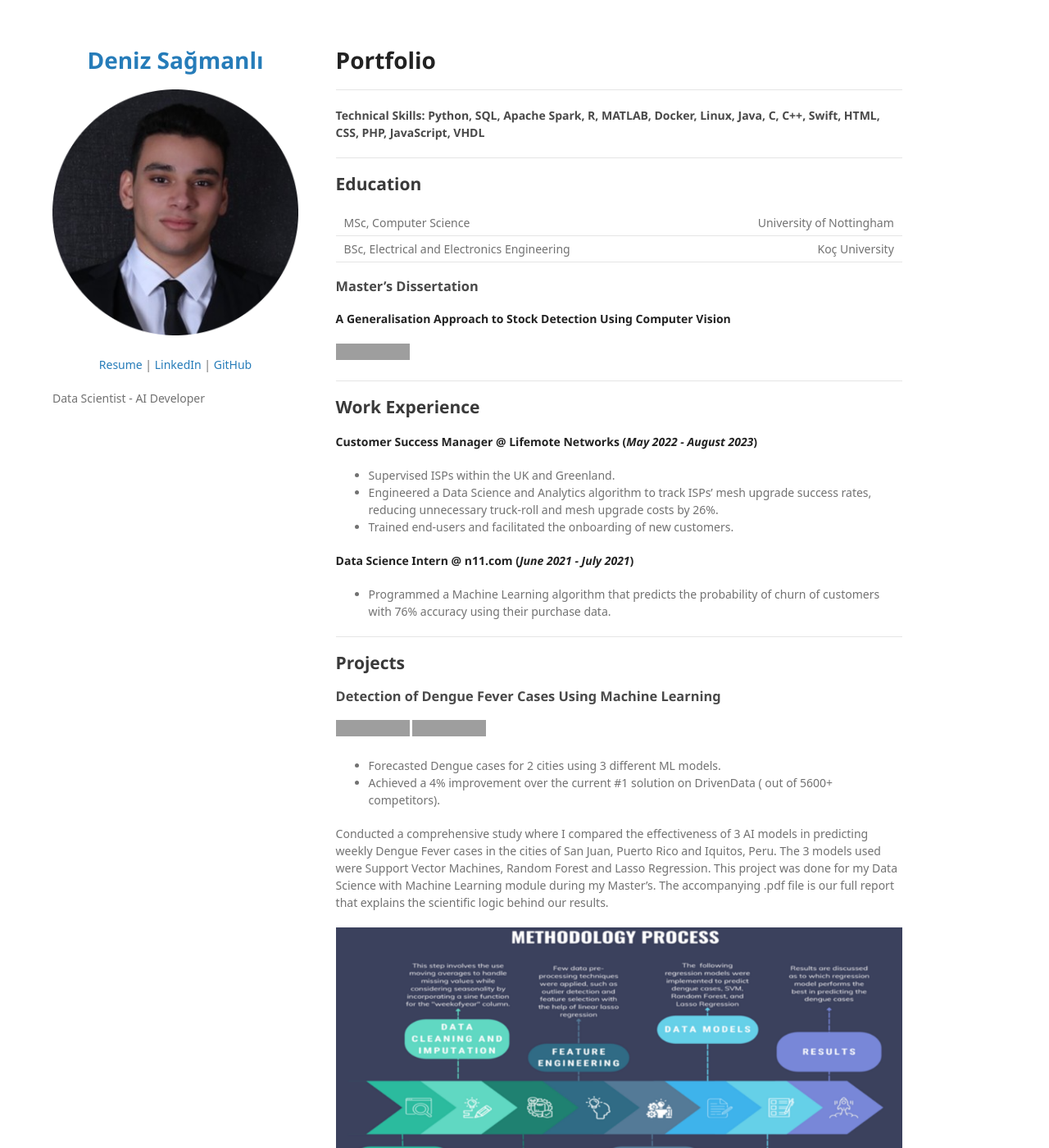
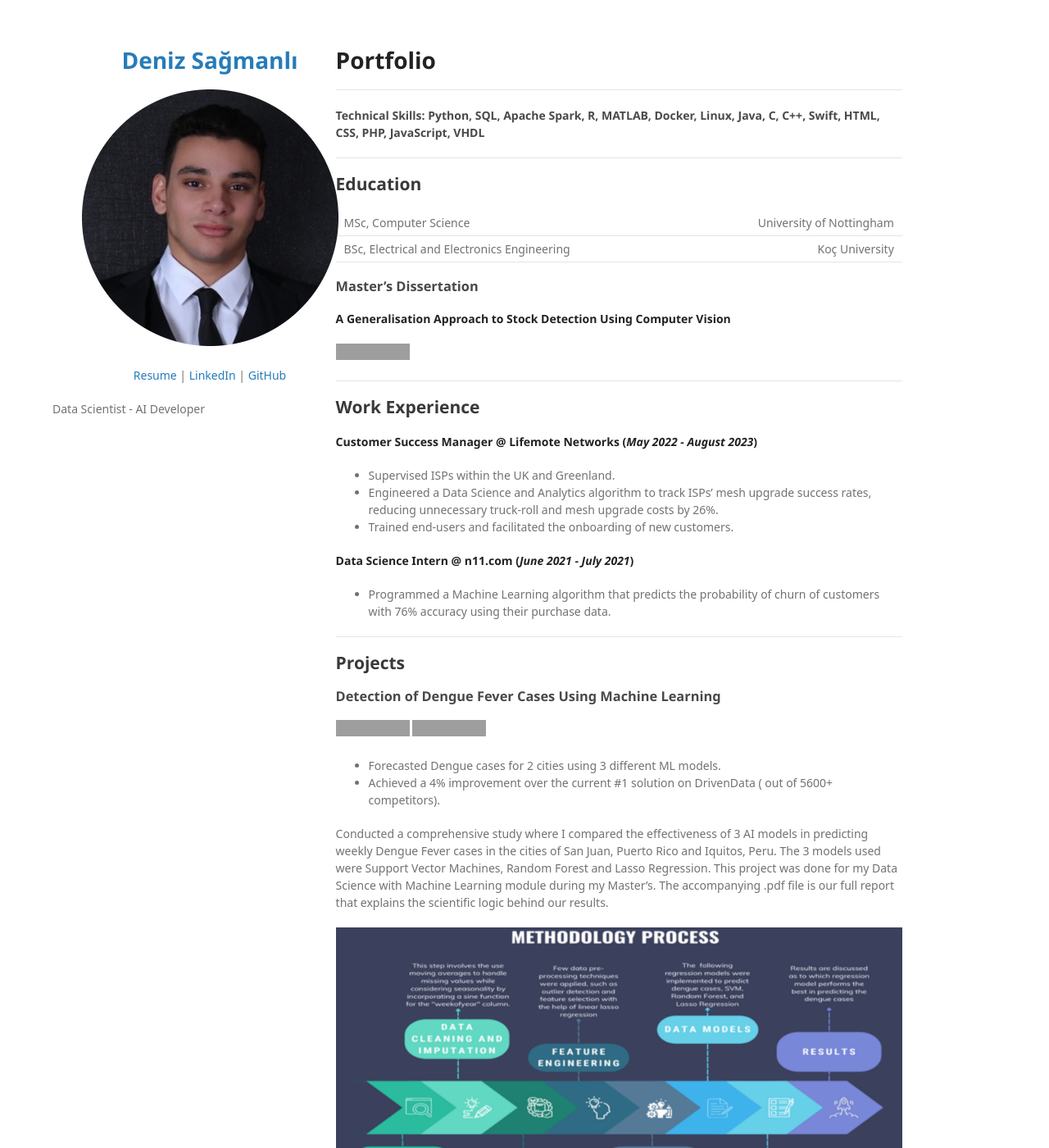
Before and after one commit to dsagmanli/dsagmanli.github.io, a Jekyll site: the page built from README.md, in a window 1280 px wide and 1400 px high. Shown: the whole window at 82% size. Built offline with Jekyll 4.4.1, drawn with Linux system fonts in a browser that asks for light colours; some web fonts are replaced; our own code applies the rules of GitHub Pages for plain Markdown files; grey boxes are pictures that could not be loaded.

Commit message:
Update jekyll-theme-minimal.scss

```diff
--- a/_sass/jekyll-theme-minimal.scss
+++ b/_sass/jekyll-theme-minimal.scss
@@ -106,8 +106,7 @@ img {
 
 header {
   width: 30%;
-  max-width: 300px; /* Limit to 300px for consistent appearance */
-  float: right;
+  float: left;
   position: fixed;
   -webkit-font-smoothing: subpixel-antialiased;
 }
```
